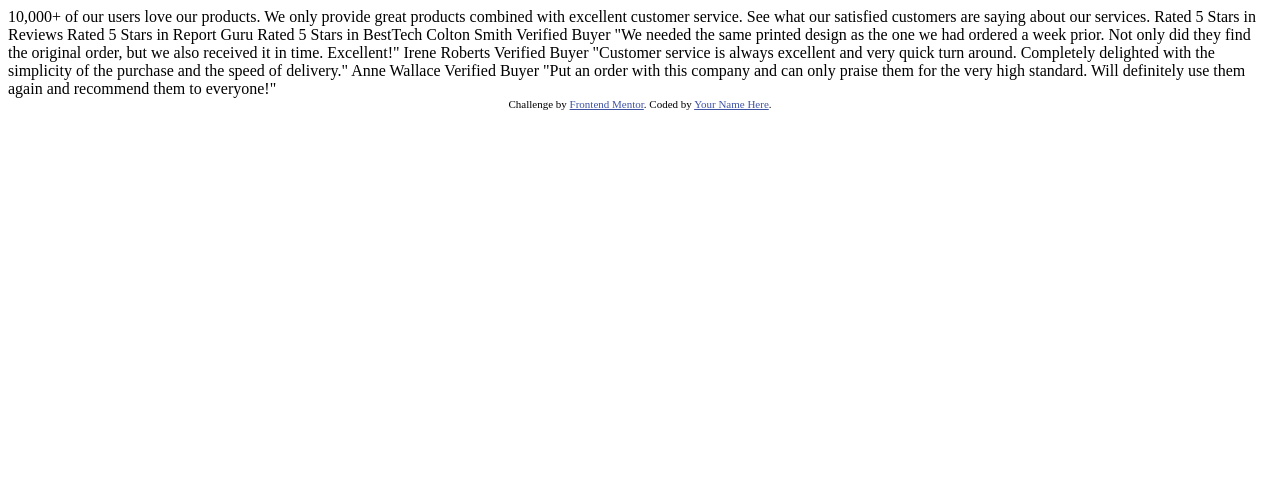
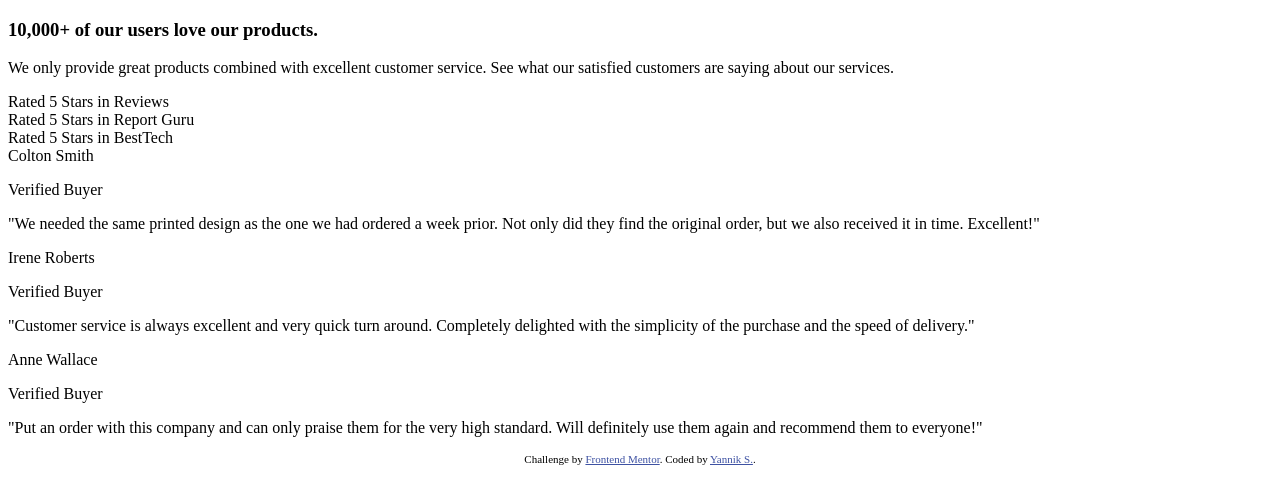
Before and after one commit to YannikS14/social-proof-section-master, a plain HTML site: page index.html in a window 1280 px wide. Drawn offline with Linux system fonts and the light colour scheme.

Commit message:
Add HTML Move css into style.css

```diff
--- a/index.html
+++ b/index.html
@@ -2,60 +2,79 @@
 <html lang="en">
   <head>
     <meta charset="UTF-8" />
-    <meta name="viewport" content="width=device-width, initial-scale=1.0" />
-    <!-- displays site properly based on user's device -->
-
+    <meta
+      name="viewport"
+      content="width=device-width, initial-scale=1.0"
+    />
     <link
       rel="icon"
       type="image/png"
       sizes="32x32"
       href="./images/favicon-32x32.png"
     />
-
+    <link rel="stylesheet" href="style.css" />
     <title>Frontend Mentor | Social proof section</title>
-
-    <!-- Feel free to remove these styles or customise in your own stylesheet 👍 -->
-    <style>
-      .attribution {
-        font-size: 11px;
-        text-align: center;
-      }
-      .attribution a {
-        color: hsl(228, 45%, 44%);
-      }
-    </style>
   </head>
   <body>
-    10,000+ of our users love our products.
-
-    We only provide great products combined with excellent customer service.
-    See what our satisfied customers are saying about our services.
-
-    Rated 5 Stars in Reviews
-    Rated 5 Stars in Report Guru
-    Rated 5 Stars in BestTech
-
-    Colton Smith
-    Verified Buyer
-    "We needed the same printed design as the one we had ordered a week prior.
-    Not only did they find the original order, but we also received it in time.
-    Excellent!"
-
-    Irene Roberts
-    Verified Buyer
-    "Customer service is always excellent and very quick turn around. Completely
-    delighted with the simplicity of the purchase and the speed of delivery."
-
-    Anne Wallace
-    Verified Buyer
-    "Put an order with this company and can only praise them for the very high
-    standard. Will definitely use them again and recommend them to everyone!"
+    <section class="claim-and-rating">
+      <article class="claim">
+        <h1>10,000+ of our users love our products.</h1>
+        <p>
+          We only provide great products combined with excellent
+          customer service. See what our satisfied customers are
+          saying about our services.
+        </p>
+      </article>
+      <section class="ratings-container">
+        <article class="rating">Rated 5 Stars in Reviews</article>
+        <article class="rating">Rated 5 Stars in Report Guru</article>
+        <article class="rating">Rated 5 Stars in BestTech</article>
+      </section>
+    </section>
+    <div class="reviews-container">
+      <article class="review">
+        <div class="reviewer-info">
+          Colton Smith
+          <p>Verified Buyer</p>
+        </div>
+        <p>
+          "We needed the same printed design as the one we had ordered
+          a week prior. Not only did they find the original order, but
+          we also received it in time. Excellent!"
+        </p>
+      </article>
+      <article class="review">
+        <div class="reviewer-info">
+          Irene Roberts
+          <p>Verified Buyer</p>
+        </div>
+        <p>
+          "Customer service is always excellent and very quick turn
+          around. Completely delighted with the simplicity of the
+          purchase and the speed of delivery."
+        </p>
+      </article>
+      <article class="review">
+        <div class="reviewer-info">
+          Anne Wallace
+          <p>Verified Buyer</p>
+        </div>
+        <p>
+          "Put an order with this company and can only praise them for
+          the very high standard. Will definitely use them again and
+          recommend them to everyone!"
+        </p>
+      </article>
+    </div>
 
     <div class="attribution">
       Challenge by
-      <a href="https://www.frontendmentor.io?ref=challenge" target="_blank"
+      <a
+        href="https://www.frontendmentor.io?ref=challenge"
+        target="_blank"
         >Frontend Mentor</a
-      >. Coded by <a href="#">Your Name Here</a>.
+      >. Coded by
+      <a href="https://github.com/YannikS14/">Yannik S.</a>.
     </div>
   </body>
 </html>
--- /dev/null
+++ b/style.css
@@ -0,0 +1,7 @@
+.attribution {
+  font-size: 11px;
+  text-align: center;
+}
+.attribution a {
+  color: hsl(228, 45%, 44%);
+}
```
